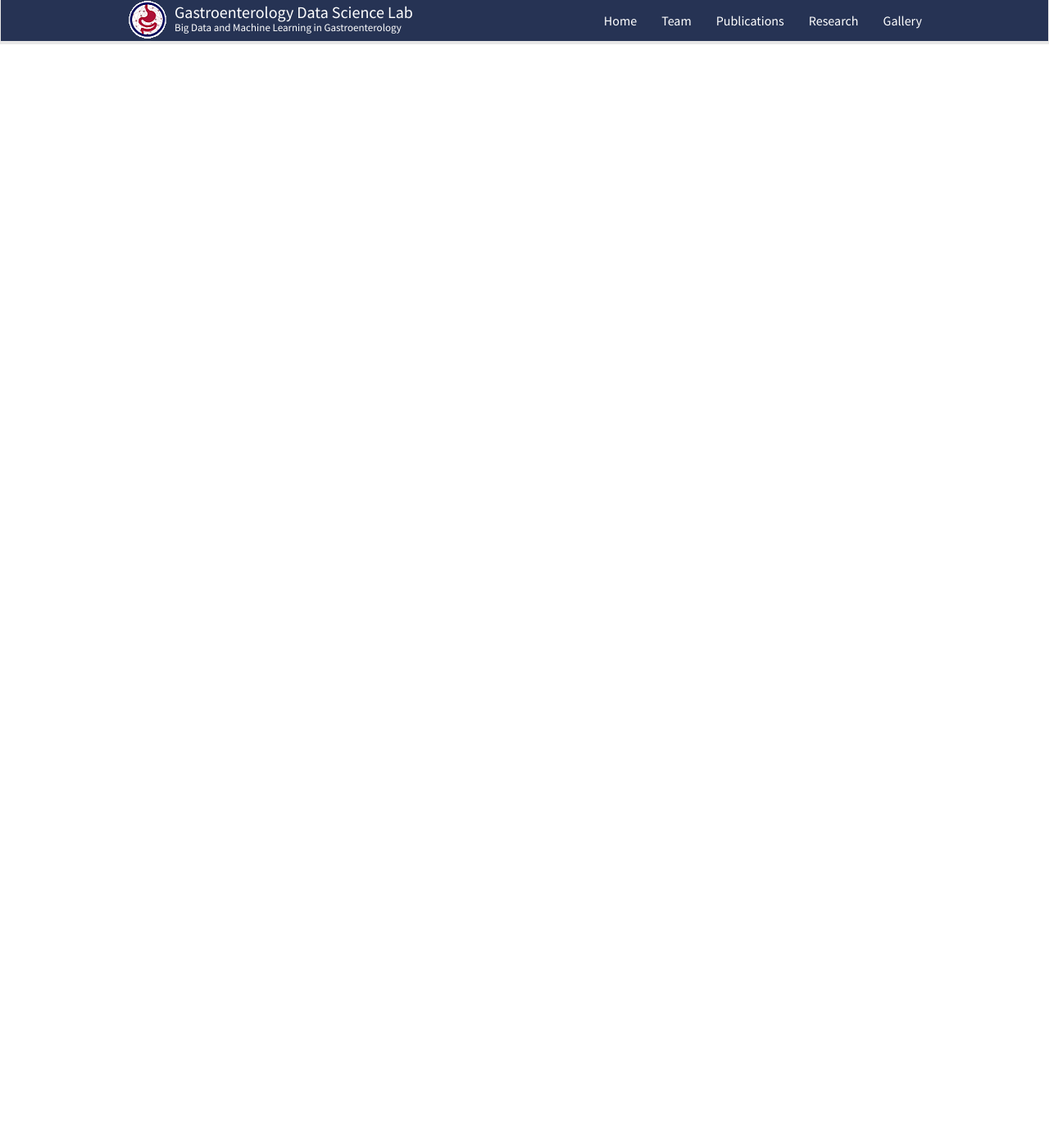
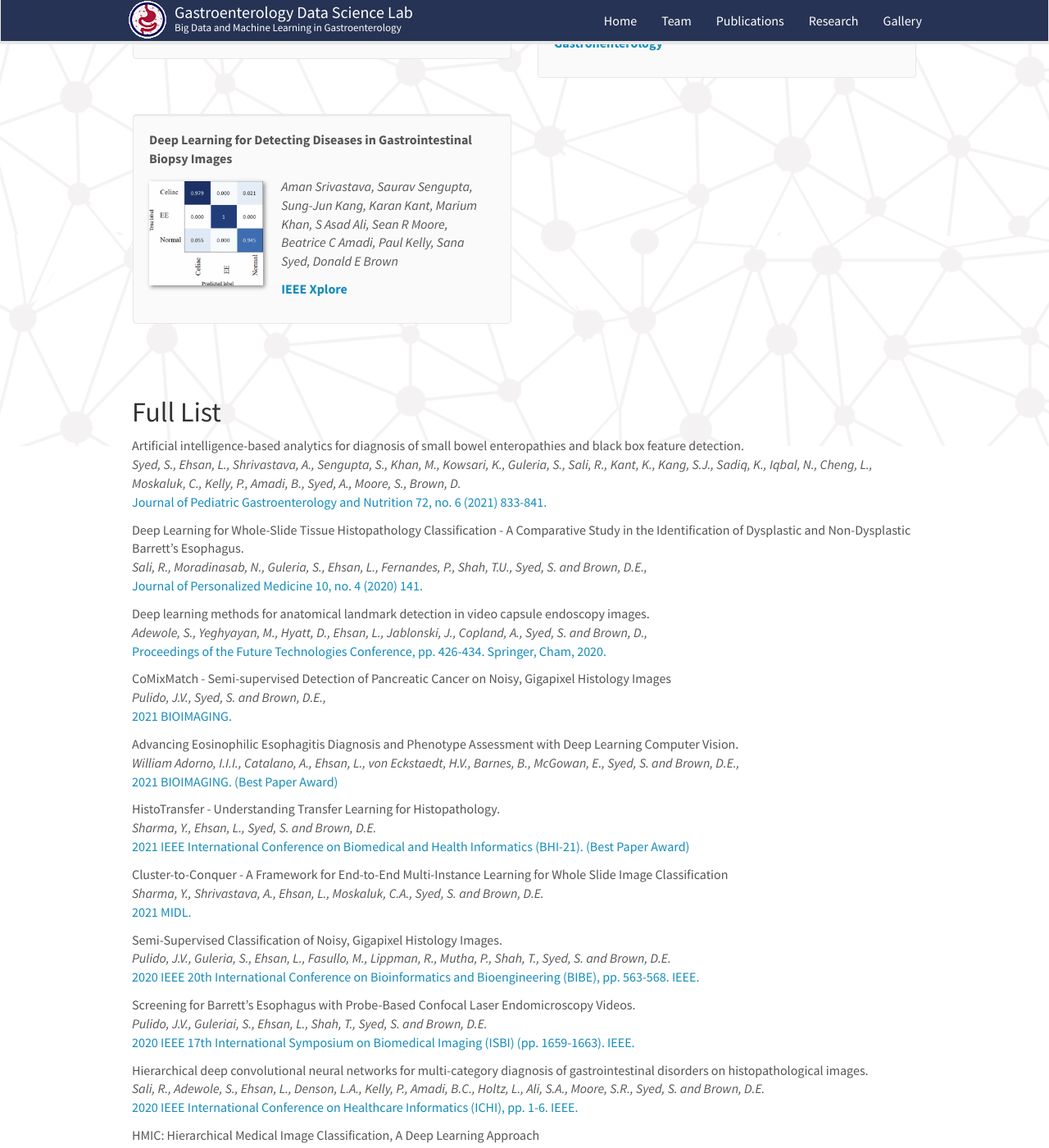
Before and after one commit to GutIntelligenceLab/GutIntelligenceLab.github.io, a Jekyll site: the page built from _pages/publications.md, in a window 1280 px wide and 1400 px high, scrolled down 2681 px. Shown: the whole window at 82% size. Built offline with Jekyll 4.4.1, drawn with Linux system fonts in a browser that asks for light colours; nearby versions of some CDN libraries; a style sheet for code colours, icons or effects is not loaded; some of the changed text lies outside the part shown.

Commit message:
updated pub list

```diff
--- a/_data/publist.yml
+++ b/_data/publist.yml
@@ -1,3 +1,103 @@
+- title: "Artificial intelligence-based analytics for diagnosis of small bowel enteropathies and black box feature detection."
+  image: pub2.jpg
+  description:
+  authors: Syed, S., Ehsan, L., Shrivastava, A., Sengupta, S., Khan, M., Kowsari, K., Guleria, S., Sali, R., Kant, K., Kang, S.J., Sadiq, K., Iqbal, N., Cheng, L., Moskaluk, C., Kelly, P., Amadi, B., Syed, A., Moore, S., Brown, D.
+  link:
+    url: https://journals.lww.com/jpgn/Abstract/2021/06000/Artificial_Intelligence_based_Analytics_for.11.aspx
+    display: Journal of Pediatric Gastroenterology and Nutrition 72, no. 6 (2021) 833-841.
+  highlight: 1
+  news2:
+
+- title: "Deep Learning for Whole-Slide Tissue Histopathology Classification - A Comparative Study in the Identification of Dysplastic and Non-Dysplastic Barrett’s Esophagus."
+  image: pub2.jpg
+  description:
+  authors: Sali, R., Moradinasab, N., Guleria, S., Ehsan, L., Fernandes, P., Shah, T.U., Syed, S. and Brown, D.E.,
+  link:
+    url: https://www.mdpi.com/2075-4426/10/4/141
+    display: Journal of Personalized Medicine 10, no. 4 (2020) 141.
+  highlight: 1
+  news2:
+
+- title: "Deep learning methods for anatomical landmark detection in video capsule endoscopy images."
+  image: pub2.jpg
+  description:
+  authors: Adewole, S., Yeghyayan, M., Hyatt, D., Ehsan, L., Jablonski, J., Copland, A., Syed, S. and Brown, D.,
+  link:
+    url: https://www.researchgate.net/publication/342571247_Deep_Learning_Methods_for_Anatomical_Landmark_Detection_in_Video_Capsule_Endoscopy_Images
+    display: Proceedings of the Future Technologies Conference, pp. 426-434. Springer, Cham, 2020.
+  highlight: 1
+  news2:
+
+- title: "CoMixMatch - Semi-supervised Detection of Pancreatic Cancer on Noisy, Gigapixel Histology Images"
+  image: pub2.jpg
+  description:
+  authors: Pulido, J.V., Syed, S. and Brown, D.E.,
+  link:
+    url: https://www.researchgate.net/publication/349389822_CoMixMatch_Semi-supervised_Detection_of_Pancreatic_Cancer_on_Noisy_Gigapixel_Histology_Images
+    display: 2021 BIOIMAGING.
+  highlight: 1
+  news2:
+
+- title: "Advancing Eosinophilic Esophagitis Diagnosis and Phenotype Assessment with Deep Learning Computer Vision."
+  image: pub2.jpg
+  description:
+  authors: William Adorno, I.I.I., Catalano, A., Ehsan, L., von Eckstaedt, H.V., Barnes, B., McGowan, E., Syed, S. and Brown, D.E.,
+  link:
+    url: https://arxiv.org/abs/2101.05326
+    display: 2021 BIOIMAGING. (Best Paper Award)
+  highlight: 1
+  news2:
+
+- title: "HistoTransfer - Understanding Transfer Learning for Histopathology."
+  image: pub2.jpg
+  description:
+  authors: Sharma, Y., Ehsan, L., Syed, S. and Brown, D.E.
+  link:
+    url: https://arxiv.org/abs/2106.07068
+    display: 2021 IEEE International Conference on Biomedical and Health Informatics (BHI-21). (Best Paper Award)
+  highlight: 1
+  news2:
+
+- title: "Cluster-to-Conquer - A Framework for End-to-End Multi-Instance Learning for Whole Slide Image Classification"
+  image: pub2.jpg
+  description:
+  authors: Sharma, Y., Shrivastava, A., Ehsan, L., Moskaluk, C.A., Syed, S. and Brown, D.E.
+  link:
+    url: https://arxiv.org/abs/2103.10626
+    display: 2021 MIDL.
+  highlight: 1
+  news2:
+
+- title: "Semi-Supervised Classification of Noisy, Gigapixel Histology Images."
+  image: pub2.jpg
+  description:
+  authors: Pulido, J.V., Guleria, S., Ehsan, L., Fasullo, M., Lippman, R., Mutha, P., Shah, T., Syed, S. and Brown, D.E.
+  link:
+    url: https://ieeexplore.ieee.org/document/9287980
+    display: 2020 IEEE 20th International Conference on Bioinformatics and Bioengineering (BIBE), pp. 563-568. IEEE.
+  highlight: 1
+  news2:
+
+- title: "Screening for Barrett's Esophagus with Probe-Based Confocal Laser Endomicroscopy Videos."
+  image: pub2.jpg
+  description:
+  authors: Pulido, J.V., Guleriai, S., Ehsan, L., Shah, T., Syed, S. and Brown, D.E.
+  link:
+    url: https://ieeexplore.ieee.org/document/9098630
+    display: 2020 IEEE 17th International Symposium on Biomedical Imaging (ISBI) (pp. 1659-1663). IEEE.
+  highlight: 1
+  news2:
+
+- title: "Hierarchical deep convolutional neural networks for multi-category diagnosis of gastrointestinal disorders on histopathological images."
+  image: pub2.jpg
+  description:
+  authors: Sali, R., Adewole, S., Ehsan, L., Denson, L.A., Kelly, P., Amadi, B.C., Holtz, L., Ali, S.A., Moore, S.R., Syed, S. and Brown, D.E.
+  link:
+    url: https://arxiv.org/abs/2005.03868
+    display: 2020 IEEE International Conference on Healthcare Informatics (ICHI), pp. 1-6. IEEE.
+  highlight: 1
+  news2:
+
 - title: "HMIC: Hierarchical Medical Image Classification, A Deep Learning Approach"
   image: pub2.jpg
   description:
```
